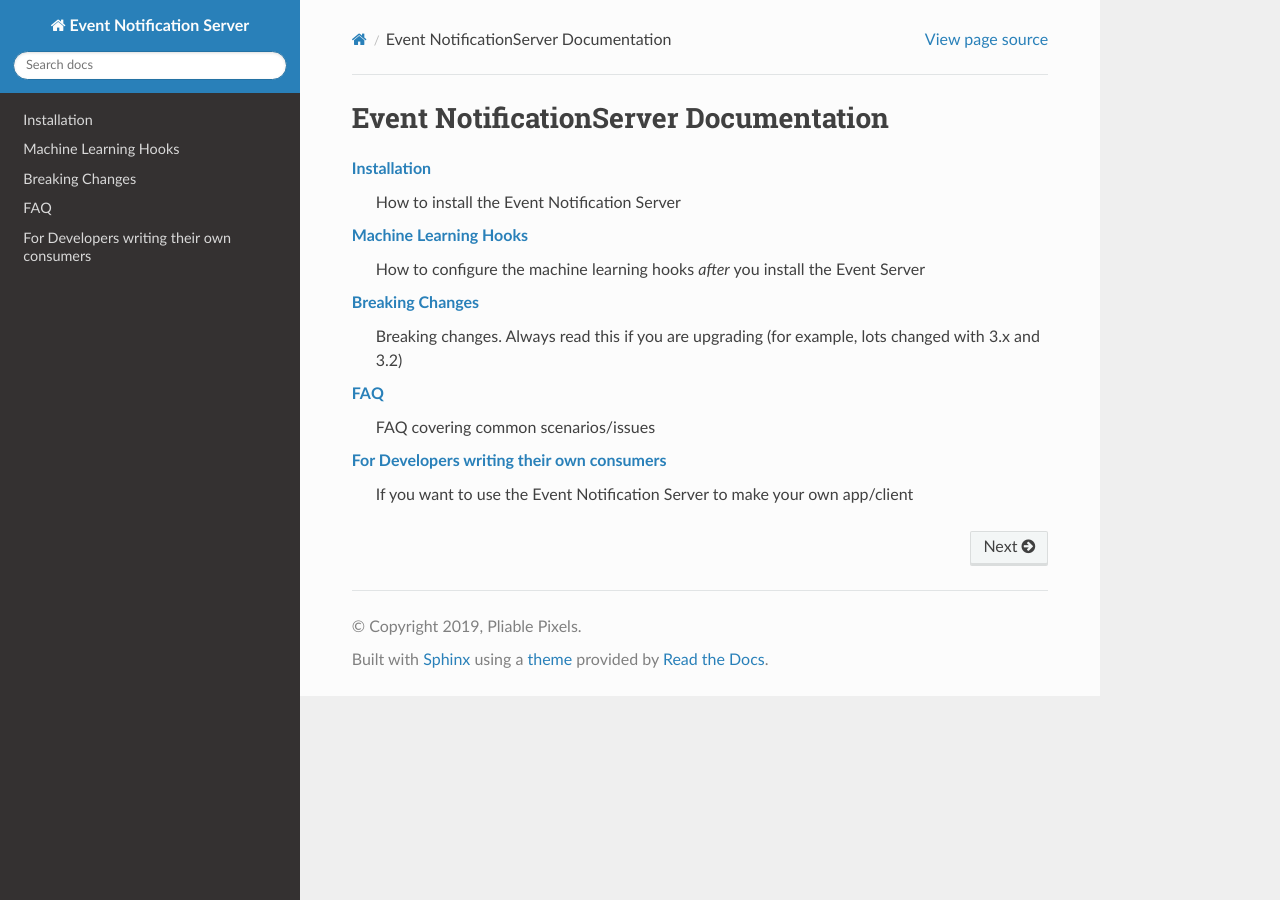
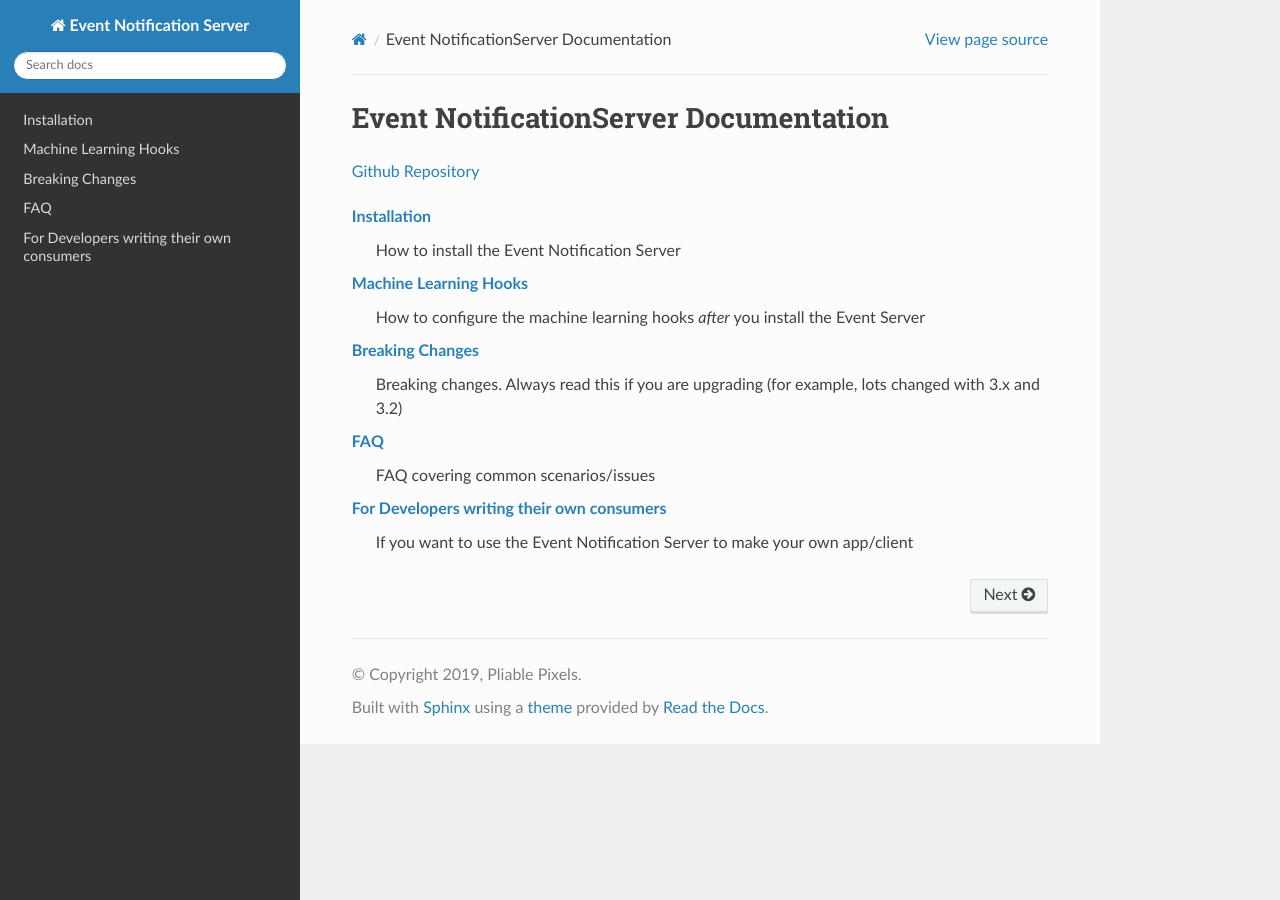
Before and after one commit to ZoneMinder/zmeventnotification, a Sphinx documentation site: the page built from docs/index.rst, in a window 1280 px wide. Built offline with Sphinx 7.4.7 and the Read the Docs theme 2.0.0, drawn with Linux system fonts in a browser that asks for light colours.

Commit message:
added GH link

```diff
--- a/docs/index.rst
+++ b/docs/index.rst
@@ -15,6 +15,9 @@ Event NotificationServer Documentation
         guides/faq
         guides/developers
 
+
+`Github Repository <https://github.com/pliablepixels/zmeventnotification>`__
+
 :doc:`guides/install`
         How to install the Event Notification Server
 :doc:`guides/hooks`
```
Also changed, not shown: 5 other files.
